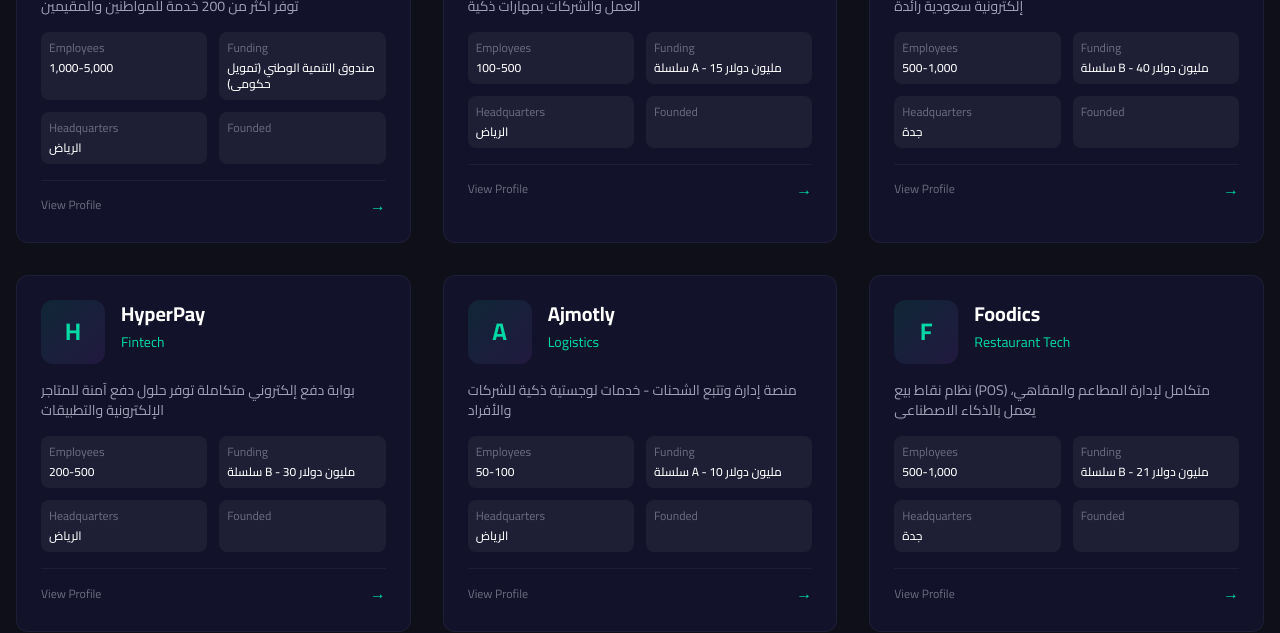
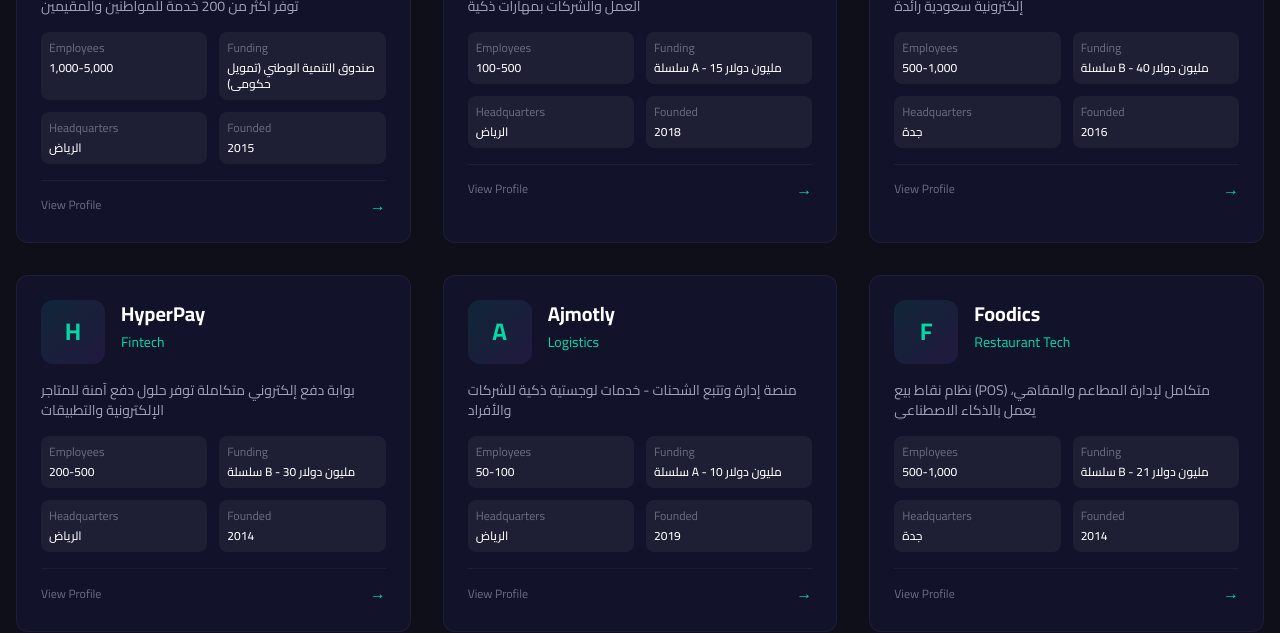
Before and after one commit to walidsobhie-code/saudisaashub, a Next.js app: page /en in a window 1280 px wide. Shown: the part 2020-2653 px from the top of the page. Built offline with nearby package versions, Linux system fonts and the light colour scheme.

Commit message:
fix: TypeScript errors in English landing page
- Changed company.founded_year → company.founded to match SaudiSaaSCompany interface
- Changed event.key from event.id to event.slug (TechEvent has no id)

Build now completes successfully for static export.

```diff
--- a/app/en/page.tsx
+++ b/app/en/page.tsx
@@ -136,7 +136,7 @@
                     </div>
                     <div className="p-2 rounded-lg bg-white/5">
                       <div className="text-text-muted mb-1">Founded</div>
-                      <div className="text-white font-medium">{company.founded_year}</div>
+                      <div className="text-white font-medium">{company.founded}</div>
                     </div>
                   </div>
 
@@ -178,7 +178,7 @@
           <div className="grid grid-cols-1 md:grid-cols-2 lg:grid-cols-3 gap-6">
             {upcomingEvents.slice(0, 3).map((event) => (
               <div
-                key={event.id}
+                key={event.slug}
                 className="bg-card rounded-xl border border-white/5 p-6 hover:border-accent-green/30 transition-all"
               >
                 <div className="flex items-start gap-4 mb-4">
```
